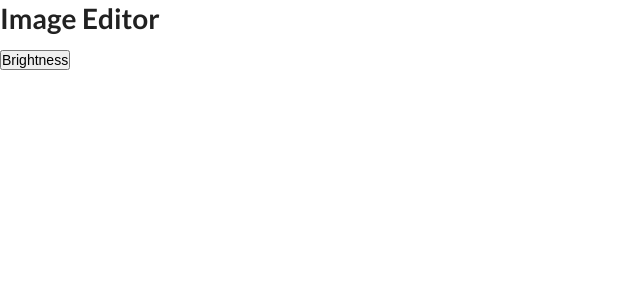
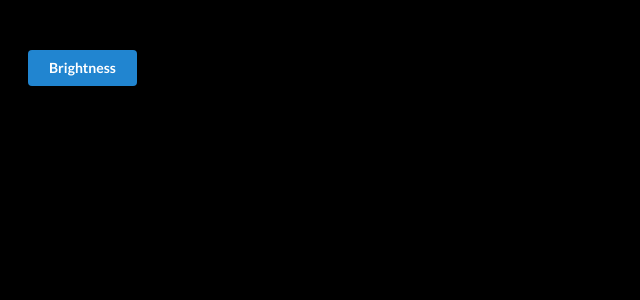
Before and after one commit to domchu/React-Image-Editor, a React (Create React App) app: page / in a window 1280 px wide. Shown: the top 300 px of the page, without its empty margins (0-640 px from the left). Built offline with nearby package versions, Linux system fonts and the light colour scheme.

Commit message:
chore: added the semantic btn

```diff
--- a/src/App.css
+++ b/src/App.css
@@ -3,3 +3,9 @@
   padding: 0;
   box-sizing: border-box;
 }
+body {
+  background-color: #000;
+}
+.btn__container {
+  margin-left: 2rem;
+}
--- a/src/ButtonDetail.jsx
+++ b/src/ButtonDetail.jsx
@@ -2,8 +2,8 @@ import React from "react";
 
 const ButtonDetail = () => {
   return (
-    <div>
-      <button className="btn btn-primary">Brightness</button>
+    <div className="btn__container">
+      <button class="ui primary button">Brightness</button>;
     </div>
   );
 };
```
